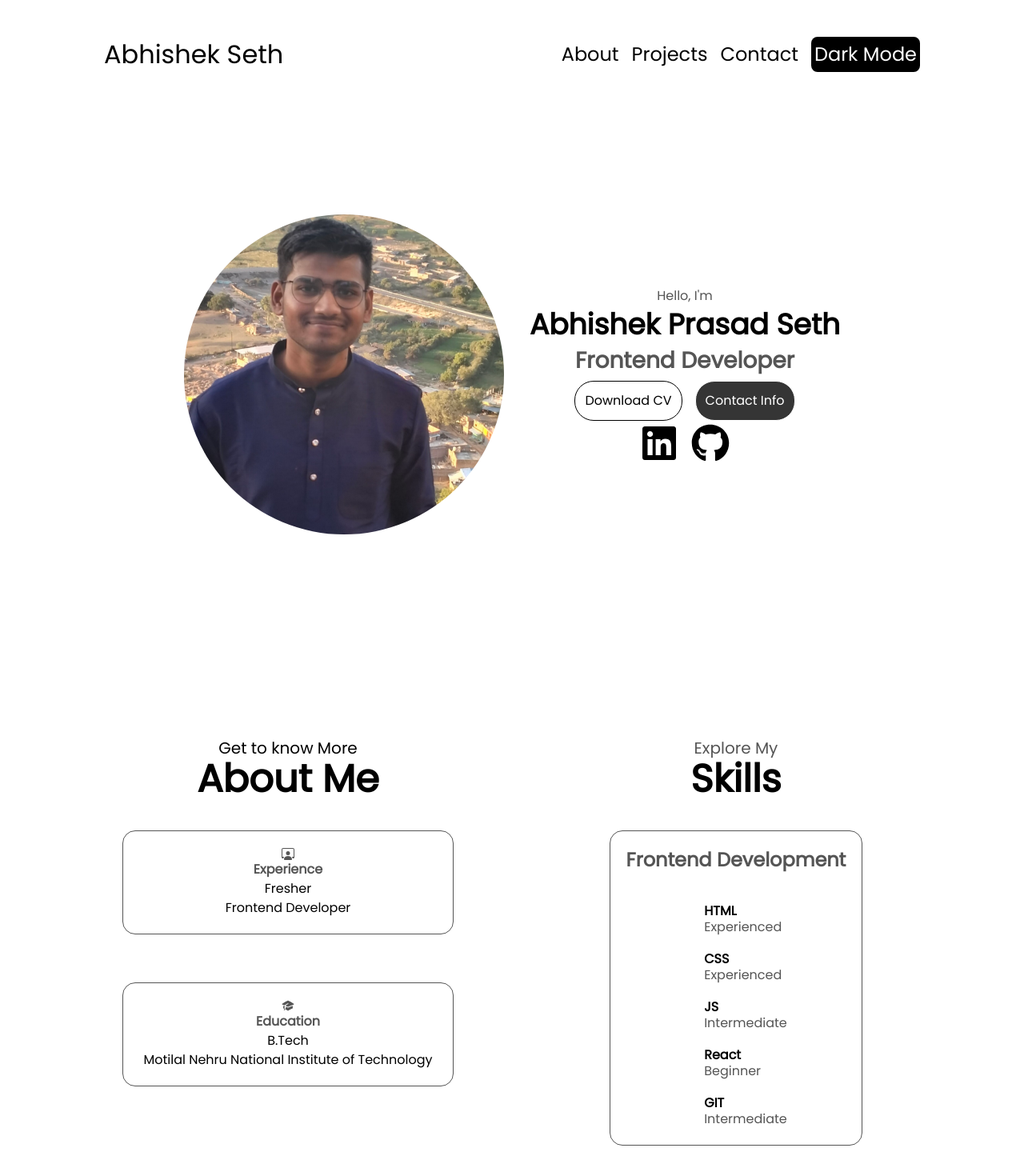
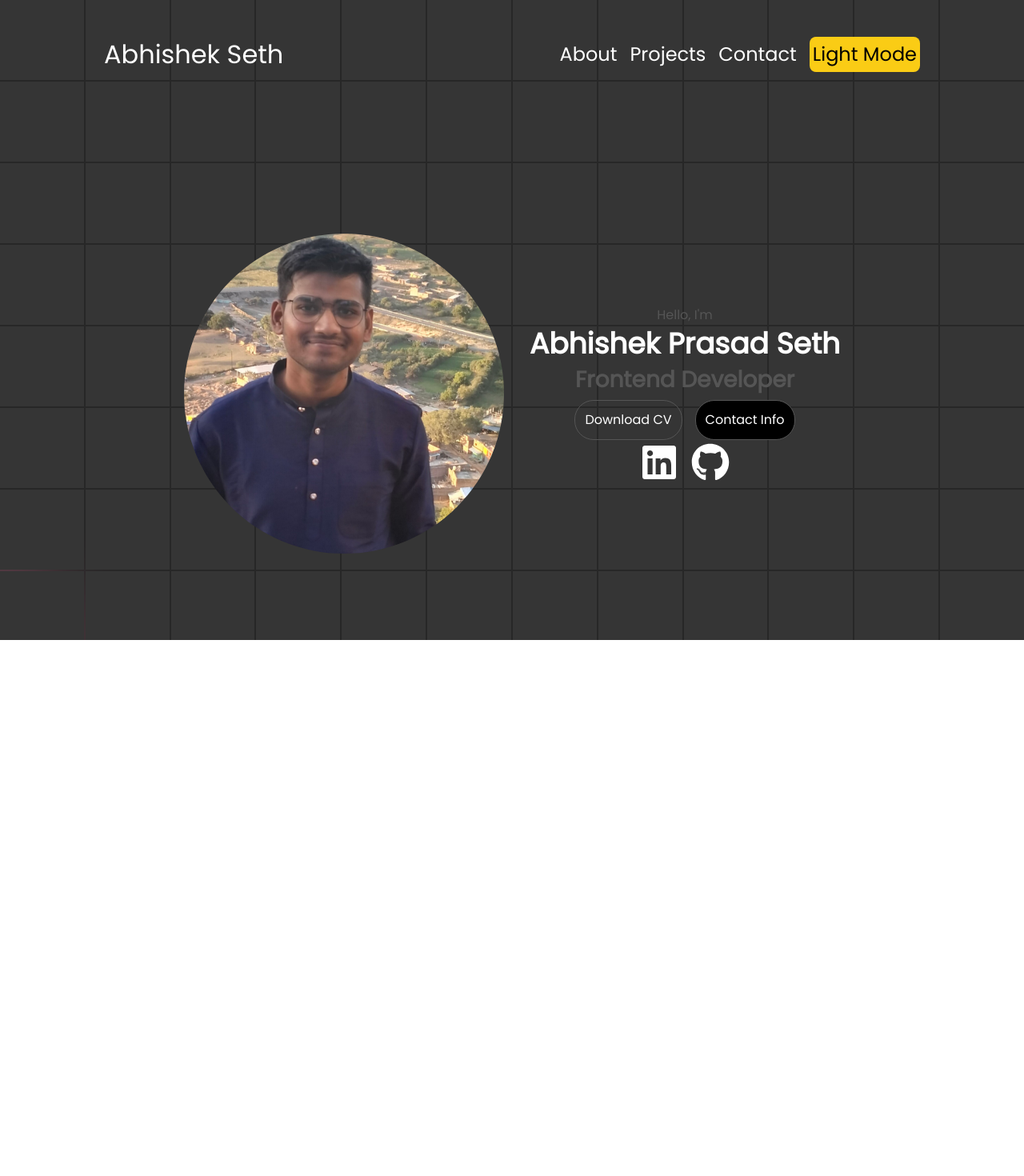
Before and after one commit to abhishekpseth/Portfolio, a React (Vite) app: page / in a window 1280 px wide. Shown: the top 1470 px of the page at 80% size. Built offline with nearby package versions, Linux system fonts and the light colour scheme; some icons are missing.

Commit message:
made changes in themes

```diff
--- a/src/App.jsx
+++ b/src/App.jsx
@@ -1,9 +1,10 @@
 import { Introduction, Skills, ProjectArea, ContactArea } from "./components";
 import { useEffect, useState } from "react";
 import { ThemeProvider } from "./contexts/theme";
+import GridBackgroundTheme from "./components/GridBackgroundTheme";
 
 const App = () => {
-  const [themeMode, setThemeMode] = useState("light");
+  const [themeMode, setThemeMode] = useState("dark");
 
   const lightTheme = () => {
     setThemeMode("light");
@@ -21,28 +22,32 @@ const App = () => {
 
   return (
     <ThemeProvider value={{ themeMode, lightTheme, darkTheme }}>
-
-      <div className="px-[30px] lg:px-[130px] md:px-[60px] dark:bg-black">
-        <section className="min-h-[100vh] ">
+      {themeMode === "dark" ? <GridBackgroundTheme /> : ""}
+      <>
+        <div className="dark:bg-transparent overflow-hidden">
+          <section className="min-h-[100vh]">
             <Introduction />
           </section>
 
-        <section id="about" className="min-h-[100vh]">
+          <section id="about" className="relative">
             <Skills />
           </section>
 
           <section
             id="projects"
-          className="min-h-[100vh] flex flex-col items-center"
+            className="px-[30px] lg:px-[130px] md:px-[60px] min-h-[100vh] flex flex-col items-center"
           >
             <ProjectArea />
           </section>
 
-        <section id="contact" className="h-[80vh] grid place-content-center">
+          <section
+            id="contact"
+            className="px-[30px] lg:px-[130px] md:px-[60px] h-[80vh] flex flex-col justify-end items-center"
+          >
             <ContactArea />
           </section>
-        {/* <footer className="h-[5vh] grid place-content-center bg-yellow-400"></footer> */}
         </div>
+      </>
     </ThemeProvider>
   );
 };
--- a/src/components/ContactArea.jsx
+++ b/src/components/ContactArea.jsx
@@ -1,27 +1,43 @@
 import { FaLinkedin } from "react-icons/fa";
 import { ImMail4 } from "react-icons/im";
+import useTheme from "../contexts/theme";
 
 const ContactArea = () => {
+  const { themeMode } = useTheme();
   return (
-    <>
+    <div className="relative w-screen grid place-content-center">
+      {themeMode === "light" && (
+        <svg
+          xmlns="http://www.w3.org/2000/svg"
+          viewBox="0 0 1440 320"
+          className="z-[-10] w-screen absolute top-[-30vh]"
+        >
+          <path
+            fill="#0099ff"
+            fillOpacity="1"
+            d="M0,224L80,213.3C160,203,320,181,480,149.3C640,117,800,75,960,85.3C1120,96,1280,160,1360,192L1440,224L1440,320L1360,320C1280,320,1120,320,960,320C800,320,640,320,480,320C320,320,160,320,80,320L0,320Z"
+          ></path>
+        </svg>
+      )}
       <nav className="flex flex-col justify-center items-center">
-        <p className="text-gray text-[16px] sm:text-[20px]">Get in Touch</p>
-        <h1 className="text-3xl sm:text-5xl  font-bold dark:text-white">
+        <p className="text-black dark:text-white text-[16px] sm:text-[20px]">Get in Touch</p>
+        <h1 className="text-3xl sm:text-5xl  font-bold text-textLight dark:text-white">
           Contact Me
         </h1>
       </nav>
-      <main className="px-[16px] py-[16px] mt-[40px] flex flex-col gap-[10px] justify-center items-center border border-1 border-gray rounded-[40px] dark:text-white">
+      <main className="w-fit px-[16px] py-[16px] mt-[40px] flex flex-col gap-[10px] justify-center items-center border border-1 border-textLight rounded-[40px] dark:text-white mb-[10vh]">
         <div className="flex gap-[8px] items-center">
-          <ImMail4 className="text-xl sm:text-4xl dark:text-gray" />
+          <ImMail4 className="text-xl sm:text-4xl text-textLight dark:text-gray" />
           <h1 className="text-sm sm:text-2xl">abhishekpseth@gmail.com</h1>
         </div>
 
         <div className="flex gap-[8px] items-center">
-          <FaLinkedin className="text-xl sm:text-4xl dark:text-gray" />
+          <FaLinkedin className="text-xl sm:text-4xl text-textLight dark:text-gray" />
           <h1 className="text-sm sm:text-2xl">abhishekpseth</h1>
         </div>
       </main>
-    </>
+      <div className="z-[-10] w-screen dark:hidden absolute top-[10vh] h-[32vh] bg-[#0099ff]"></div>
+    </div>
   );
 };
 
--- /dev/null
+++ b/src/components/GridBackgroundTheme.jsx
@@ -0,0 +1,44 @@
+import React, { useContext } from "react";
+import { useEffect, useRef } from "react";
+import { useState } from "react";
+
+const GridBackgroundTheme = ({ children }) => {
+  const arr = Array(350).fill(0);
+  const cursorRef = useRef();
+  const [themeMode, setThemeMode] = useState("dark"); // Get the current theme mode from the context
+
+  useEffect(() => {
+    const handleMouseMove = (e) => {
+      if (cursorRef.current) {
+        cursorRef.current.style.left = e.clientX + "px";
+        cursorRef.current.style.top = e.clientY + "px";
+      }
+    };
+    window.addEventListener("mousemove", handleMouseMove);
+
+    // Cleanup the event listener on component unmount
+    return () => {
+      window.removeEventListener("mousemove", handleMouseMove);
+    };
+  }, []);
+
+  return (
+    <div className="fixed top-0 left-0 w-screen h-screen overflow-hidden bg-black -z-10 opacity-85">
+      <div className="container mx-auto max-w-full relative h-full w-full">
+        {arr.map((_, index) => (
+          <span
+            key={index}
+            className="relative h-[100px] bg-[#111] z-10"
+          ></span>
+        ))}
+      </div>
+
+      <div
+        ref={cursorRef}
+        className="cursor absolute w-[125px] h-[125px] z-[-10] rounded-full bg-green-500"
+      ></div>
+    </div>
+  );
+};
+
+export default GridBackgroundTheme;
--- a/src/components/Introduction.jsx
+++ b/src/components/Introduction.jsx
@@ -1,49 +1,14 @@
 import { FaGithub } from "react-icons/fa";
 import { FaLinkedin } from "react-icons/fa";
-import { FaBars } from "react-icons/fa";
-import { ImCross } from "react-icons/im";
-import { useState } from "react";
-import NavigationOptions from "./NavigationOptions";
 import Button from "./Button";
+import Navbar from "./Navbar";
 
 const Introduction = () => {
-  const [showDrawer, setShowDrawer] = useState(false);
-
-  const onClose = () => {
-    setShowDrawer((prev) => !prev);
-  };
-
   return (
-    <>
-      <nav className="flex h-[17vh] justify-between items-center xl:px-[120px] dark:text-white">
-        <h1 className="text-[24px] sm:text-[28px] md:text-[32px]">
-          Abhishek Seth
-        </h1>
-        <div className="hidden md:block">
-          <NavigationOptions direction="horizontal" />
-        </div>
-
-        {!showDrawer && (
-          <div
-            className="text-[24px] sm:text-[28px] md:hidden"
-            onClick={onClose}
-          >
-            <FaBars />
-          </div>
-        )}
-
-        <div
-          className={`z-10 flex flex-col items-center gap-[20px] fixed left-[100vw] top-[0px] w-[40vw] h-[100%] pt-[30px] bg-yellow-400 transition-left ${
-            showDrawer ? "left-[60vw]" : ""
-          } md:hidden`}
-        >
-          <div className="bg-white text-[20px] p-[8px] rounded-full grid place-content-center dark:text-black">
-            <ImCross onClick={onClose} />
-          </div>
-          <NavigationOptions direction="vertical" />
-        </div>
-      </nav>
-      <main className="h-[83vh] grid place-content-center ">
+    <div className="relative">
+      <div className="absolute w-screen top-[4vh] lg:top-0">
+        <Navbar />
+        <main className="h-[83vh] grid place-content-center">
           <div className="flex flex-col justify-center items-center gap-8 text-center lg:flex-row">
             <img
               src="././images/profile-pic.JPG"
@@ -89,7 +54,8 @@ const Introduction = () => {
             </div>
           </div>
         </main>
-    </>
+      </div>
+    </div>
   );
 };
 
--- /dev/null
+++ b/src/components/Navbar.jsx
@@ -0,0 +1,67 @@
+import React from "react";
+import { FaBars } from "react-icons/fa";
+import { ImCross } from "react-icons/im";
+import { useState } from "react";
+import NavigationOptions from "./NavigationOptions";
+import useTheme from "../contexts/theme";
+
+const Navbar = () => {
+  const [showDrawer, setShowDrawer] = useState(false);
+
+  const onClose = () => {
+    setShowDrawer((prev) => !prev);
+  };
+
+  const { themeMode } = useTheme();
+
+  return (
+    <div className="relative h-[20vh]">
+      <div className="bg-[#0099ff] md:hidden w-screen h-[6vh]"></div>
+      {themeMode === "light" && (
+        <svg
+          xmlns="http://www.w3.org/2000/svg"
+          viewBox="0 0 1440 210"
+          className="w-screen scale-y-105"
+        >
+          <path
+            fill="#0099ff"
+            fillOpacity="1"
+            d="M0,192L30,186.7C60,181,120,171,180,170.7C240,171,300,181,360,165.3C420,149,480,107,540,85.3C600,64,660,64,720,90.7C780,117,840,171,900,181.3C960,192,1020,160,1080,144C1140,128,1200,128,1260,133.3C1320,139,1380,149,1410,154.7L1440,160L1440,0L1410,0C1380,0,1320,0,1260,0C1200,0,1140,0,1080,0C1020,0,960,0,900,0C840,0,780,0,720,0C660,0,600,0,540,0C480,0,420,0,360,0C300,0,240,0,180,0C120,0,60,0,30,0L0,0Z"
+          ></path>
+        </svg>
+      )}
+      <div className="absolute w-screen top-0 left-0 px-[30px] lg:px-[130px] md:px-[60px]">
+        <nav className="flex h-[10vh] lg:h-[17vh] justify-between items-center xl:px-[120px] text-textLight dark:text-white">
+          <h1 className="text-[24px] sm:text-[28px] md:text-[32px]">
+            Abhishek Seth
+          </h1>
+          <div className="hidden md:block">
+            <NavigationOptions direction="horizontal" />
+          </div>
+
+          {!showDrawer && (
+            <div
+              className="text-[24px] sm:text-[28px] md:hidden cursor-pointer"
+              onClick={onClose}
+            >
+              <FaBars />
+            </div>
+          )}
+
+          <div
+            className={`z-10 flex flex-col items-center gap-[20px] fixed left-[100vw] top-[0px] w-[40vw] h-[100%] pt-[30px] bg-yellow-400 transition-left ${
+              showDrawer ? "left-[60vw]" : ""
+            } md:hidden`}
+          >
+            <div className="bg-white text-[20px] p-[8px] rounded-full grid place-content-center dark:text-black cursor-pointer">
+              <ImCross onClick={onClose} />
+            </div>
+            <NavigationOptions direction="vertical" />
+          </div>
+        </nav>
+      </div>
+    </div>
+  );
+};
+
+export default Navbar;
--- a/src/components/Projects.jsx
+++ b/src/components/Projects.jsx
@@ -169,7 +169,7 @@ const Projects = ({ sortOption, stack }) => {
     <main className="w-[100%] flex flex-wrap gap-[40px] mt-[20px] justify-center items-center">
       {stackProjectsArray.map((_, index) => (
         <div key={stackProjectsArray[index].projectNo}>
-          <div className="px-[1rem] py-[1rem] gap-[8px] flex flex-col justify-center items-center border border-1 border-gray rounded-[32px] bg-extraDrakGray dark:text-white">
+          <div className="px-[1rem] py-[1rem] gap-[8px] flex flex-col justify-center items-center border border-1 border-gray rounded-[32px] bg-extraDrakGray dark:text-white dark:bg-black">
             {stack === "JS" && stackProjectsArray[index].projectNo === 7 ? (
               <iframe
                 className="w-[250px] h-[250px] border rounded-[28px]"
--- a/src/components/SkillItem.jsx
+++ b/src/components/SkillItem.jsx
@@ -4,10 +4,10 @@ import { FaCircleCheck } from "react-icons/fa6";
 const SkillItem = ({ skill, rating }) => {
   return (
     <div className="flex gap-[8px]">
-      <FaCircleCheck />
+      <FaCircleCheck className="text-textLight"/>
       <div className="flex flex-col">
         <h5 className="font-bold h-[16px] flex items-center">{skill}</h5>
-        <h6 className="text-gray">{rating}</h6>
+        <h6 className="">{rating}</h6>
       </div>
     </div>
   );
--- a/src/components/Skills.jsx
+++ b/src/components/Skills.jsx
@@ -2,6 +2,8 @@ import { BsPersonWorkspace } from "react-icons/bs";
 import { HiAcademicCap } from "react-icons/hi2";
 import { FaCircleCheck } from "react-icons/fa6";
 import SkillItem from "./SkillItem";
+import { useContext } from "react";
+import useTheme, { ThemeProvider } from "../contexts/theme";
 
 const Skills = () => {
   const skillsList = [
@@ -27,29 +29,48 @@ const Skills = () => {
     },
   ];
 
+  const { themeMode } = useTheme();
+
   return (
-    <div className=" flex flex-col justify-center items-center md:items-start gap-[100px] py-[40px] md:flex-row md:pt-[120px] dark:text-white">
+    <div className="flex flex-col dark:my-[120px] dark:xl:my-[150px]">
+      {themeMode === "light" && (
+        <svg
+          xmlns="http://www.w3.org/2000/svg"
+          viewBox="0 0 1440 320"
+          className="z-[-10] w-screen scale-y-105"
+        >
+          <path
+            fill="#0099ff"
+            fillOpacity="1"
+            d="M0,192L80,181.3C160,171,320,149,480,165.3C640,181,800,235,960,240C1120,245,1280,203,1360,181.3L1440,160L1440,320L1360,320C1280,320,1120,320,960,320C800,320,640,320,480,320C320,320,160,320,80,320L0,320Z"
+          ></path>
+        </svg>
+      )}
+      <div className="xl:absolute w-full h-full grid place-content-center bg-[#0099ff] dark:bg-transparent xl:bg-transparent">
+        <div className="relative flex flex-col justify-center items-center md:items-start gap-[100px] md:flex-row  dark:text-white">
           <div className="w-[80%] md:w-[50%]">
             <div className="flex flex-col justify-center items-center text-center">
-          <p className="c text-[16px] sm:text-[20px]">Get to know More</p>
-          <h1 className="text-3xl sm:text-5xl font-bold">About Me</h1>
+              <p className="text-[16px] sm:text-[20px]">Get to know More</p>
+              <h1 className="text-3xl sm:text-5xl font-bold text-white">
+                About Me
+              </h1>
             </div>
 
-        <div className="flex flex-col justify-center items-center gap-[60px] mt-[40px]">
-          <div className="w-[90%] py-[20px] px-[20px] flex flex-col justify-center items-center text-center border border-1 border-gray rounded-2xl">
-            <div className="text-gray">
+            <div className="flex flex-col justify-center  items-center gap-[60px] mt-[40px]">
+              <div className="w-[90%] py-[20px] px-[20px] flex flex-col justify-center items-center text-center border border-1 border-white rounded-2xl">
+                <div className="text-textLight">
                   <BsPersonWorkspace />
                 </div>
-            <h3 className="font-bold text-gray">Experience</h3>
+                <h3 className="font-bold text-textLight">Experience</h3>
                 <p>Fresher</p>
                 <p>Frontend Developer</p>
               </div>
 
-          <div className=" w-[90%] py-[20px] flex flex-col justify-center items-center text-center border border-1 border-gray rounded-2xl">
-            <div className="text-gray">
+              <div className=" w-[90%] py-[20px] flex flex-col justify-center items-center text-center border border-1 border-white rounded-2xl">
+                <div className="text-white">
                   <HiAcademicCap />
                 </div>
-            <h3 className="font-bold text-gray">Education</h3>
+                <h3 className="font-bold text-textLight">Education</h3>
                 <p>B.Tech</p>
                 <p>Motilal Nehru National Institute of Technology</p>
               </div>
@@ -58,16 +79,15 @@ const Skills = () => {
 
           <div className="w-[100%] md:w-[50%] ">
             <div className="flex flex-col justify-center items-center text-center">
-          <p className="text-gray text-[16px] sm:text-[20px]">Explore My</p>
-          <h1 className="text-3xl sm:text-5xl font-bold">Skills</h1>
+              <p className="text-[16px] sm:text-[20px]">Explore My</p>
+              <h1 className="text-3xl sm:text-5xl font-bold text-white">
+                Skills
+              </h1>
             </div>
 
             <div className="flex justify-center">
-          <div className="mt-[40px] gap-[40px] px-[20px] py-[20px] max-w-[95%] flex flex-col justify-center items-center text-center border border-1 border-gray rounded-2xl">
-            <h3 className="text-gray font-bold text-2xl">
-              Frontend Development
-            </h3>
-            <div className="flex flex-col gap-[20px]">
+              <div className="mt-[40px] gap-[40px] max-w-[95%]  text-center border border-1 border-white rounded-2xl px-[20%] py-[5%]">
+                <div className="flex flex-col gap-[20px] py-[20%]">
                   {skillsList.map((skill, index) => (
                     <SkillItem
                       key={index}
@@ -80,6 +100,23 @@ const Skills = () => {
             </div>
           </div>
         </div>
+      </div>
+
+      <div className="bg-[#0099ff] dark:bg-transparent hidden xl:block z-[-10] xl:relative w-screen h-[60vh]"></div>
+      {themeMode === "light" && (
+        <svg
+          xmlns="http://www.w3.org/2000/svg"
+          viewBox="0 0 1440 320"
+          className="z-[-10] w-screen scale-y-105"
+        >
+          <path
+            fill="#0099ff"
+            fillOpacity="1"
+            d="M0,160L80,138.7C160,117,320,75,480,64C640,53,800,75,960,74.7C1120,75,1280,53,1360,42.7L1440,32L1440,0L1360,0C1280,0,1120,0,960,0C800,0,640,0,480,0C320,0,160,0,80,0L0,0Z"
+          ></path>
+        </svg>
+      )}
+    </div>
   );
 };
 
--- a/src/index.css
+++ b/src/index.css
@@ -22,3 +22,58 @@ body {
 .transition-left {
   transition: left 0.7s ease-in-out;
 }
+
+.container {
+  width: 100%;
+  display: grid;
+  grid-template-columns: repeat(auto-fit, minmax(100px, auto));
+  gap: 2px;
+}
+
+.cursor {
+  transform: translate(-50%, -50%);
+  -webkit-animation: animate 4s linear infinite;
+  animation: animate 4s linear infinite;
+}
+
+.cursor:before,
+.cursor:after {
+  content: "";
+  position: absolute;
+  top: 0;
+  left: 0;
+  width: 100%;
+  height: 100%;
+  background: #0f0;
+  border-radius: 50%;
+}
+
+@-webkit-keyframes animate {
+  0% {
+    filter: hue-rotate(0deg) blur(50px);
+  }
+  100% {
+    filter: hue-rotate(360deg) blur(50px);
+  }
+}
+
+@keyframes animate {
+  0% {
+    filter: hue-rotate(0deg) blur(50px);
+  }
+  100% {
+    filter: hue-rotate(360deg) blur(50px);
+  }
+}
+
+::-webkit-scrollbar {
+  width: 0.5rem;
+}
+
+::-webkit-scrollbar-track {
+  background: #282828;
+}
+
+::-webkit-scrollbar-thumb {
+  background: #4d4d4d;
+}
--- a/tailwind.config.js
+++ b/tailwind.config.js
@@ -14,6 +14,7 @@ export default {
         gray: "rgb(85, 85, 85);",
         darkGray: "rgb(53, 53, 53)",
         extraDarkGray: "rgb(250, 250, 250)",
+        textLight: "white",
       },
     },
   },
```
Lines whose indentation alone changed are shown as unchanged.
